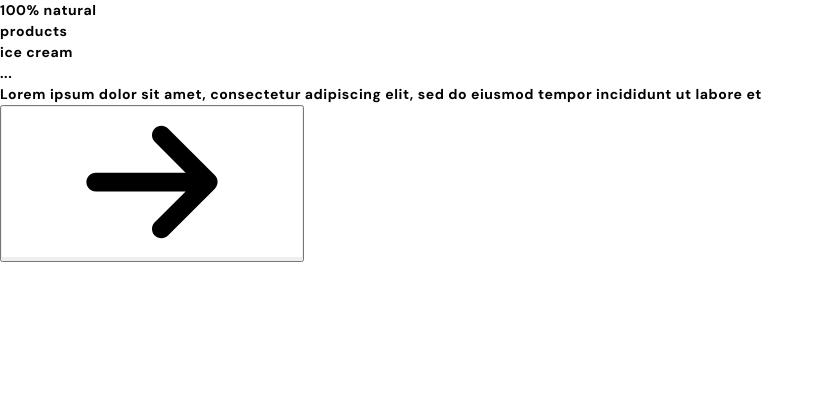
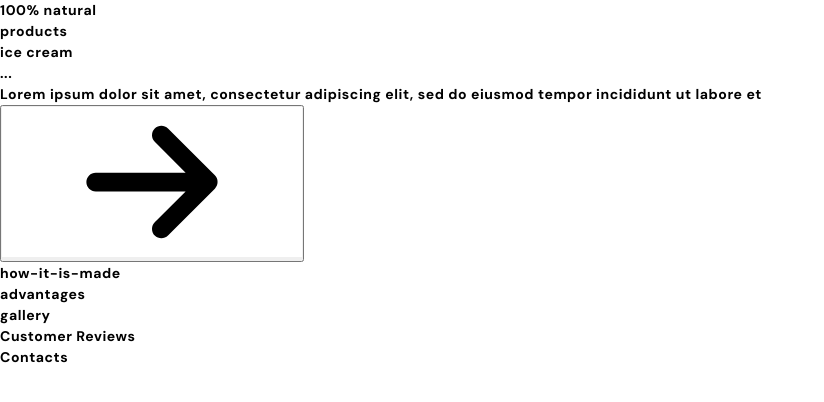
Before and after one commit to gabrielRaduDanila/IceCream-Project, a plain HTML site: page index.html in a window 1280 px wide. Shown: the whole page, without its empty margins (0-824 px from the left). Drawn offline with nearby package versions, Linux system fonts and the light colour scheme.

Commit message:
Update index.html

```diff
--- a/index.html
+++ b/index.html
@@ -20,6 +20,8 @@
     <link rel="stylesheet" href="./css/main.min.css" />
   </head>
   <body>
+    <header class="hero-header"></header>
+
     <section id="products">
       <p>100% natural</p>
       <h2>products</h2>
@@ -39,5 +41,18 @@
         </li>
       </ul>
     </section>
+
+    <section id="how-it-is-made">how-it-is-made</section>
+
+    <section class="advantages">advantages</section>
+
+    <section class="gallery">gallery</section>
+
+    <section class="customer-reviews">Customer Reviews</section>
+
+    <section class="contacts">Contacts</section>
+
+    <footer class="footer"></footer>
+
   </body>
 </html>
```
